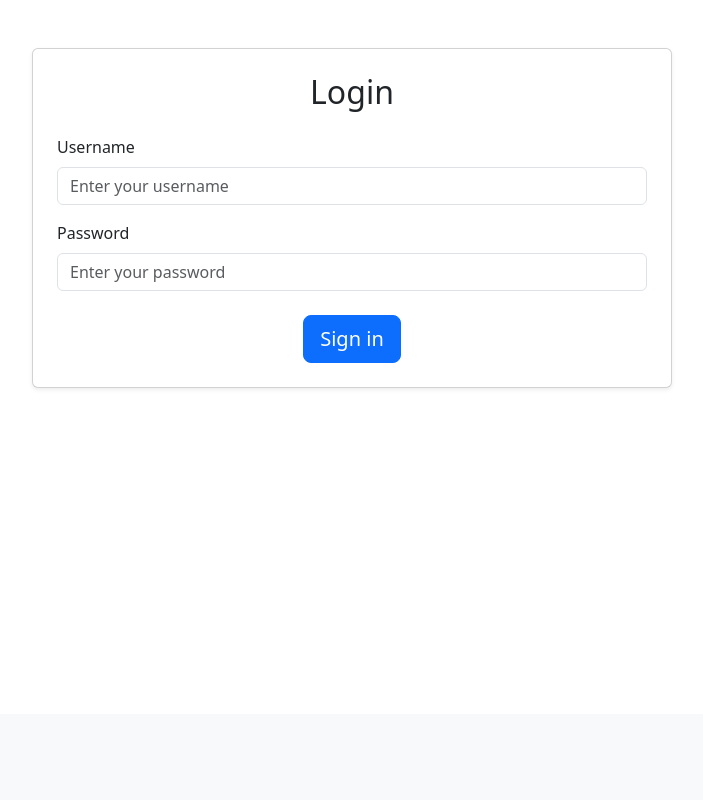
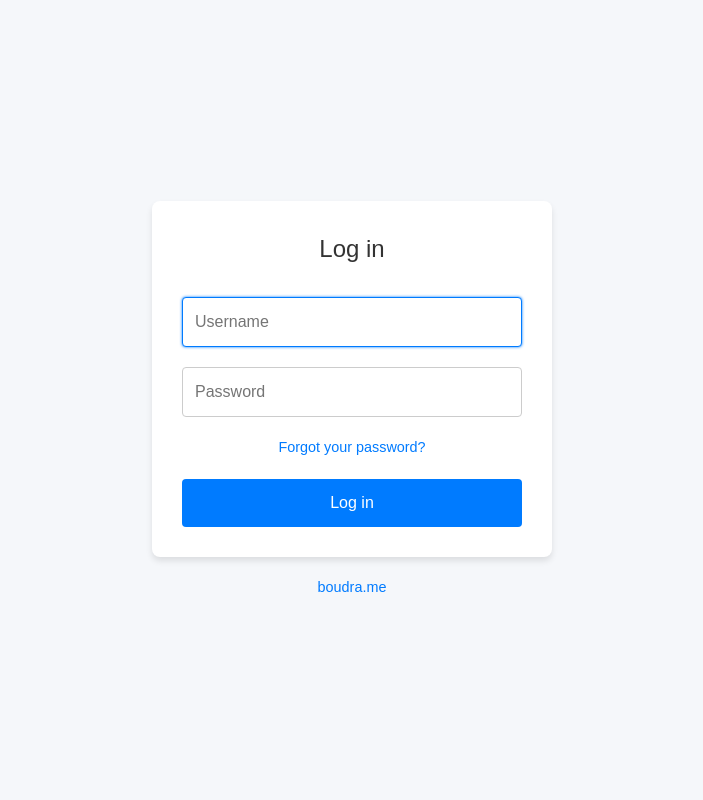
Before and after one commit to KaceyStarr/CSCI3340, a Django app: page / in a window 1280 px wide. Shown: the part 86-886 px from the top of the page, without its empty margins (288-991 px from the left). Before the commit the page ends 474 px from the top, so only its background shows below. Run offline with Django 5.2, Linux system fonts and the light colour scheme.

Commit message:
home_html11/19

```diff
--- a/app/templates/home.html
+++ b/app/templates/home.html
@@ -1,39 +1,118 @@
 {% extends 'base.html' %}
 {% block content %}
 
-<div class="col-md-6 offset-md-3 mt-5">
+<style>
+  /* Wrapper Styles */
+  .wrapper {
+    display: flex;
+    flex-direction: column;
+    align-items: center;
+    justify-content: center;
+    height: 100vh;
+    background-color: #f5f7fa;
+    font-family: 'Arial', sans-serif;
+  }
+
+  /* Login Form Styles */
+  .login {
+    background: #ffffff;
+    padding: 30px;
+    border-radius: 8px;
+    box-shadow: 0 4px 6px rgba(0, 0, 0, 0.1);
+    text-align: center;
+    width: 100%;
+    max-width: 400px;
+  }
+
+  .login .title {
+    font-size: 1.5em;
+    color: #333;
+    margin-bottom: 20px;
+  }
+
+  .login input[type="text"],
+  .login input[type="password"] {
+    width: 100%;
+    padding: 12px;
+    margin: 10px 0;
+    border: 1px solid #ccc;
+    border-radius: 4px;
+    font-size: 1em;
+  }
+
+  .login input:focus {
+    outline: none;
+    border-color: #007bff;
+    box-shadow: 0 0 3px #007bff;
+  }
+
+  .login button {
+    width: 100%;
+    padding: 12px;
+    background-color: #007bff;
+    color: white;
+    border: none;
+    border-radius: 4px;
+    font-size: 1em;
+    cursor: pointer;
+    margin-top: 20px;
+  }
+
+  .login button:hover {
+    background-color: #0056b3;
+  }
+
+  .login a {
+    display: block;
+    margin-top: 10px;
+    color: #007bff;
+    text-decoration: none;
+    font-size: 0.9em;
+  }
+
+  .login a:hover {
+    text-decoration: underline;
+  }
+
+  /* Footer Styles */
+  footer {
+    margin-top: 20px;
+    font-size: 0.9em;
+  }
+
+  footer a {
+    color: #007bff;
+    text-decoration: none;
+  }
+
+  footer a:hover {
+    text-decoration: underline;
+  }
+</style>
+
+<div class="wrapper">
 
   {% if user.is_authenticated %}
-    <div class="text-center">
-      <h1 class="display-4">Welcome, {{ user.username }}</h1>
-      <p class="lead">You are already logged in.</p>
-    </div>
+    <h1>Hello, {{ user.username }}!</h1>
+  {% else %}
+    <form class="login" method="POST" action="{% url 'home' %}">
+      {% csrf_token %}
+      <p class="title">Log in</p>
+      <input type="text" name="username" placeholder="Username" required autofocus />
 
-  {% else %}
-    <div class="card shadow-sm p-4">
-      <h2 class="text-center mb-4">Login</h2>
-      <form method="POST" action="{% url 'home' %}">
-        {% csrf_token %}
+      <input type="password" name="password" placeholder="Password" required />
 
-        <!-- Username input -->
-        <div class="form-group mb-3">
-          <label for="username" class="form-label">Username</label>
-          <input type="text" class="form-control" id="username" name="username" required placeholder="Enter your username">
-        </div>
+      <a href="#">Forgot your password?</a>
 
-        <!-- Password input -->
-        <div class="form-group mb-4">
-          <label for="password" class="form-label">Password</label>
-          <input type="password" class="form-control" id="password" name="password" required placeholder="Enter your password">
-        </div>
+      <button type="submit">
+        <span class="state">Log in</span>
+      </button>
+    </form>
+  {% endif %}
 
-        <!-- Submit button -->
-        <div class="text-center">
-          <button type="submit" class="btn btn-primary btn-lg btn-block">Sign in</button>
-        </div>
-      </form>
-    </div>
-  {% endif %}
+  <footer>
+    <a target="_blank" href="http://boudra.me/">boudra.me</a>
+  </footer>
 
 </div>
 
```
